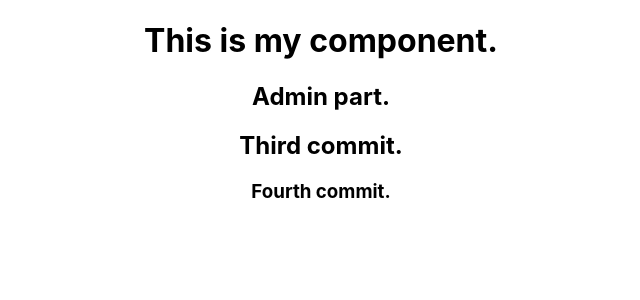
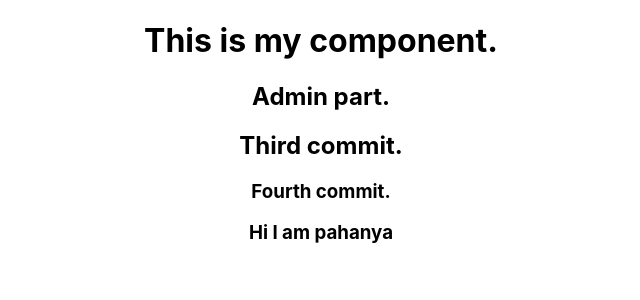
Before and after one commit to MiulesiKulasekara/Ecommerce-App, a React (Create React App) app in the folder frontend/: page / in a window 1280 px wide. Shown: the top 300 px of the page, without its empty margins (319-959 px from the left). Built offline with nearby package versions, Linux system fonts and the light colour scheme.

Commit message:
Commit pahanya

```diff
--- a/frontend/src/App.js
+++ b/frontend/src/App.js
@@ -2,11 +2,13 @@
 import './App.css';
 import './Components/Miulesi'
 import Miulesi from './Components/Miulesi';
+import Pahanya from './Components/Pahanya';
 
 function App() {
   return (
     <div className="App">
       <Miulesi />
+      <Pahanya />
     </div>
   );
 }
--- /dev/null
+++ b/frontend/src/Components/Pahanya.js
@@ -0,0 +1,9 @@
+function Pahanya() {
+  return (
+    <>
+      <h3>Hi I am pahanya</h3>
+    </>
+  );
+}
+
+export default Pahanya;
```
